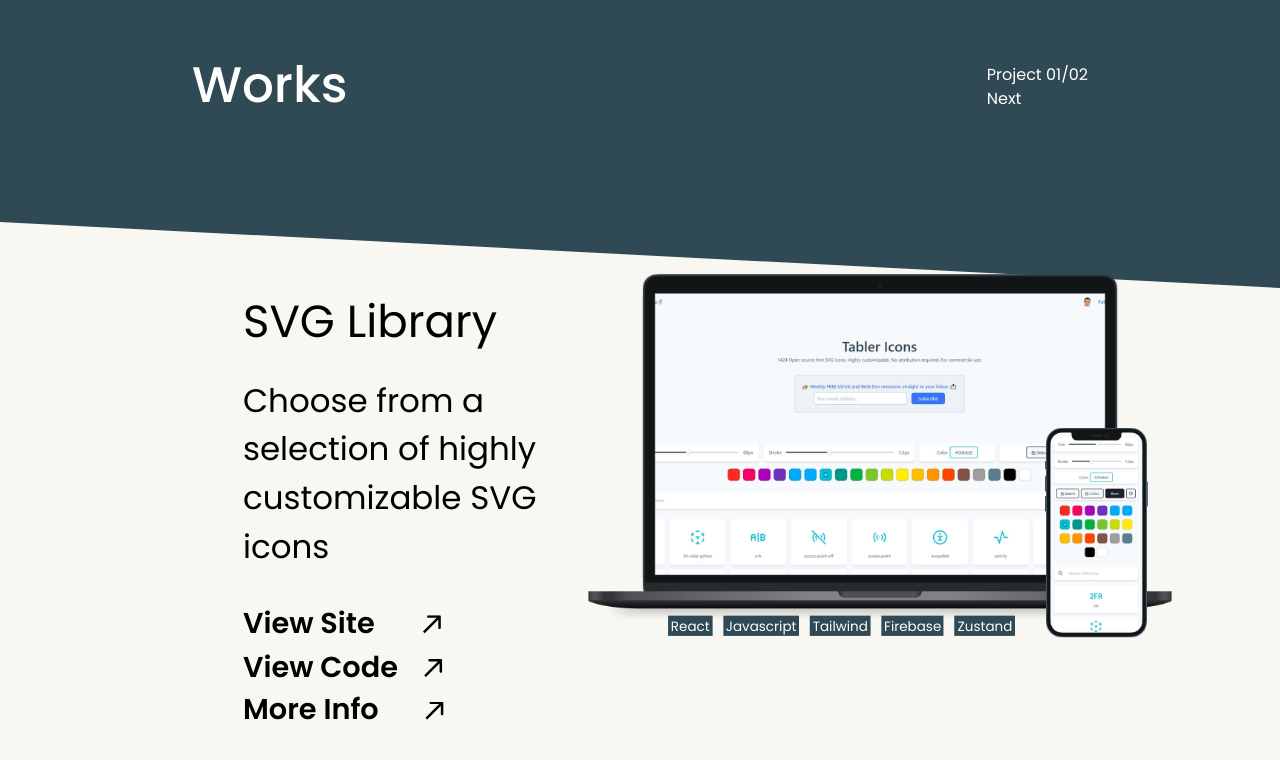
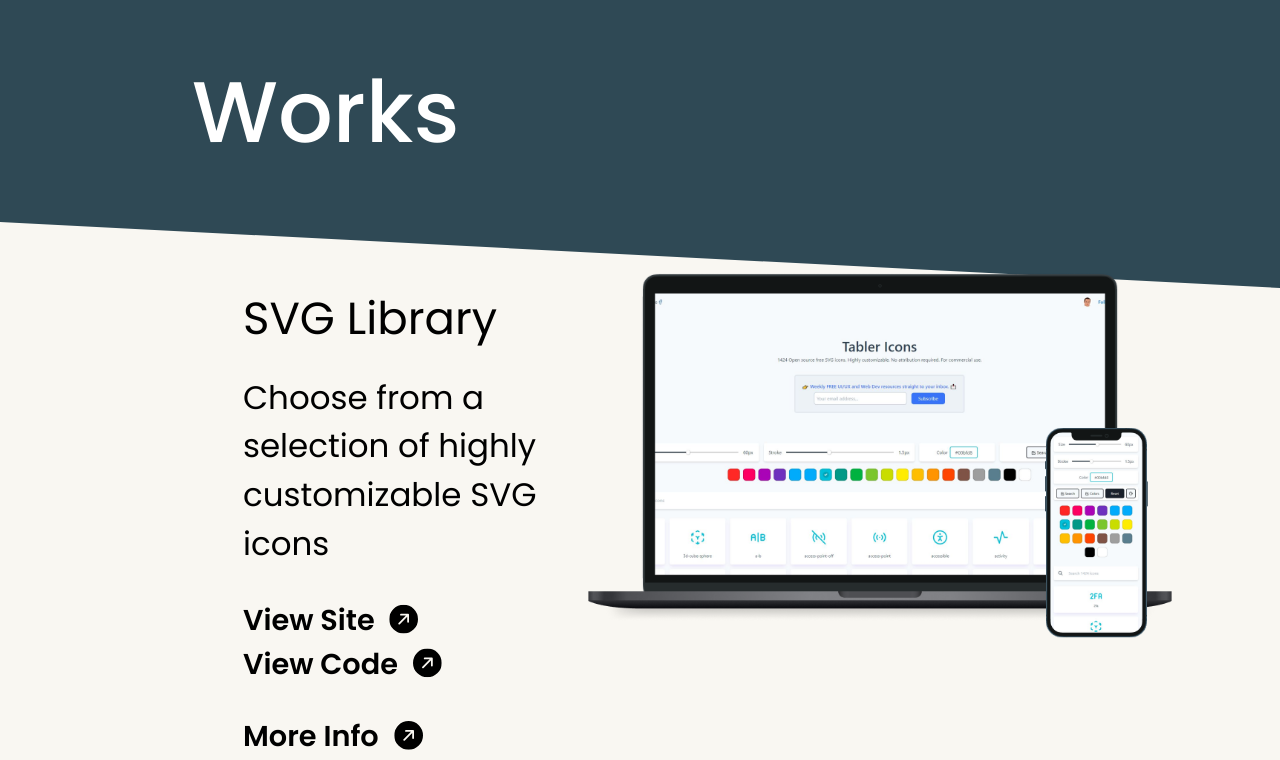
Before and after one commit to JadenFicklin/JadenFicklin, a React (Create React App) app: page / in a window 1280 px wide. Shown: the part 800-1560 px from the top of the page. Built offline with nearby package versions, Linux system fonts and the light colour scheme.

Commit message:
restructured works page

```diff
--- a/src/components/Links.js
+++ b/src/components/Links.js
@@ -1,4 +1,4 @@
-import React, { useRef } from 'react';
+import React from 'react';
 import { FiGithub, FiLinkedin, FiFacebook } from 'react-icons/fi';
 
 function Links() {
@@ -10,21 +10,21 @@
                     target="_blank"
                     rel="noreferrer"
                     className="w-[37px] height-[37px] ">
-                    <FiGithub className="w-[93%] h-[93%] grid place-self-center hover:stroke-[#0094FF]" />
+                    <FiGithub className="w-[93%] h-[93%] grid place-self-center hover:stroke-[#0094FF] relative top-0 hover:-top-2 ease-in-out duration-200" />
                 </a>
                 <a
                     href="https://www.linkedin.com/in/jaden-ficklin-b1686a21a/"
                     target="_blank"
                     rel="noreferrer"
                     className="w-[37px] height-[37px]">
-                    <FiLinkedin className="w-[90%] h-[90%] grid place-self-center hover:stroke-[#0094FF]" />
+                    <FiLinkedin className="w-[90%] h-[90%] grid place-self-center hover:stroke-[#0094FF] relative top-0 hover:-top-2 ease-in-out duration-200" />
                 </a>
                 <a
                     href="https://www.facebook.com/jaden.ficklin/"
                     target="_blank"
                     rel="noreferrer"
                     className="w-[37px] height-[37px]">
-                    <FiFacebook className="w-[90%] h-[90%] grid place-self-center hover:stroke-[#0094FF]" />
+                    <FiFacebook className="w-[90%] h-[90%] grid place-self-center hover:stroke-[#0094FF] relative top-0 hover:-top-2 ease-in-out duration-200" />
                 </a>
             </div>
             <div className=" h-[185px] w-full flex justify-center items-end ">
--- /dev/null
+++ b/src/pages/Landing/Works/Project.js
@@ -0,0 +1,56 @@
+import React from 'react';
+import { BsFillArrowUpRightCircleFill } from 'react-icons/bs';
+
+const Project = ({ project }) => (
+    <div className="z-20 grid w-full grid-cols-1 h-min md:grid-cols-2 md:w-9/12 md:mx-auto">
+        <a
+            href={project.viewSite}
+            target="_blank"
+            rel="noreferrer"
+            className="md:order-2">
+            <div
+                style={{
+                    backgroundImage: `url(${project.image})`,
+                    paddingTop: '56.25%',
+                    backgroundSize: 'cover',
+                    backgroundPosition: 'center',
+                    backgroundRepeat: 'no-repeat'
+                }}
+                className="mx-auto -mt-32 w-[90%] md:m-auto md:mt-20 md:scale-125 xl:mt-5 xl:scale-[135%] relative"></div>
+        </a>
+        <div className="w-9/12 mx-auto mt-10 xl:scale-125 xl:ml-32">
+            <h3 className="text-4xl">{project.name}</h3>
+            <p className=" text-[26px] mt-6 max-w-[300px]">{project.subtext}</p>
+            <div className="text-[23px] font-semibold flex flex-wrap mt-6">
+                <a
+                    href={project.viewSite}
+                    target="_blank"
+                    rel="noreferrer"
+                    className="w-full hover:text-[#0094FF] relative ease-in-out duration-200">
+                    View Site
+                    <span>
+                        <BsFillArrowUpRightCircleFill className="inline ml-3 -mt-1" />
+                    </span>
+                </a>
+                <a
+                    href={project.viewCode}
+                    target="_blank"
+                    rel="noreferrer"
+                    className="w-full hover:text-[#0094FF] relative ease-in-out duration-200">
+                    View Code
+                    <span>
+                        <BsFillArrowUpRightCircleFill className="inline ml-3 -mt-1" />
+                    </span>
+                </a>
+                <button className="flex self-start w-full relative group ease-in-out duration-200 hover:text-[#0094FF] mt-6">
+                    More Info
+                    <span>
+                        <BsFillArrowUpRightCircleFill className="inline ml-3 -mt-1 duration-200 group-hover:rotate-[135deg]" />
+                    </span>
+                </button>
+            </div>
+        </div>
+    </div>
+);
+
+export default Project;
--- a/src/pages/Landing/Works/index.js
+++ b/src/pages/Landing/Works/index.js
@@ -1,12 +1,10 @@
-import React, { useState } from 'react';
-
+import React from 'react';
 import banner from '../images/banner.svg';
-import arrowNe from '../images/arrow-ne.svg';
 import svgApp from '../images/svgApp.png';
 import oakandstone from '../images/oakandstone.png';
+import Project from './Project';
 
 function Works() {
-    const [projectNumber, setProjectNumber] = useState(0);
     const projects = [
         {
             image: svgApp,
@@ -40,104 +38,18 @@
             <div
                 className="w-full bg-center bg-no-repeat bg-cover h-[300px]"
                 style={{ backgroundImage: `url(${banner})` }}>
-                <div className="w-[80vw] sm:w-[70vw] ml-[10vw] sm:ml-[15vw] pt-12 text-white  flex justify-between items-end ">
-                    <h2 className=" text-[50px] font-medium">Works</h2>
-                    <div className="mb-3">
-                        <p>Project 0{projectNumber + 1}/02</p>
-                        {projectNumber === 0 && (
-                            <button onClick={() => setProjectNumber(1)}>
-                                Next
-                            </button>
-                        )}
-                        {projectNumber === 1 && (
-                            <button onClick={() => setProjectNumber(0)}>
-                                Previous
-                            </button>
-                        )}
-                    </div>
+                <div className="w-[80vw] sm:w-[70vw] ml-[10vw] sm:ml-[15vw] pt-12 text-white flex justify-between items-end ">
+                    <h2 className=" text-[50px] font-medium xl:text-[86px]">
+                        Works
+                    </h2>
                 </div>
             </div>
-            <div className="z-20 grid w-full grid-cols-1 h-min md:grid-cols-2 md:w-9/12 md:mx-auto ">
-                <a
-                    href={projects[projectNumber].viewSite}
-                    target="_blank"
-                    rel="noreferrer"
-                    className="md:order-2">
-                    <div
-                        style={{
-                            backgroundImage: `url(${projects[projectNumber].image})`,
-                            paddingTop: '56.25%', // Use the aspect ratio of your image (9/16 = 0.5625 * 100 = 56.25% for a 16:9 aspect ratio)
-                            backgroundSize: 'cover',
-                            backgroundPosition: 'center',
-                            backgroundRepeat: 'no-repeat'
-                        }}
-                        className="mx-auto -mt-32 w-[90%] md:m-auto md:mt-20 md:scale-125 xl:mt-5 xl:scale-[135%] relative">
-                        <div className="absolute w-8/12 ml-2 h-min -bottom-6 xs:-bottom-1 xs:w-10/12 -left-8 flex md:-bottom-6 lg:-bottom-0 lg:-left-12 text-[10px] flex-wrap justify-end">
-                            {projects[projectNumber].languagesUsed.map(
-                                (item) => {
-                                    return (
-                                        <p className="bg-[#2F4955] mx-[1px] my-[1px] px-[2px] text-white lg:mx-1">
-                                            {item}
-                                        </p>
-                                    );
-                                }
-                            )}
-                        </div>
-                    </div>
-                </a>
-                <div className="w-9/12 mx-auto mt-10 xl:scale-125 xl:ml-32">
-                    {projects.map(
-                        (item, index) =>
-                            index === projectNumber && (
-                                <>
-                                    <h3 className="text-4xl">{item.name}</h3>
-                                    <p className=" text-[26px] mt-6 max-w-[300px]">
-                                        {item.subtext}
-                                    </p>
-                                    <div className="text-[23px] font-semibold flex flex-wrap mt-6">
-                                        <a
-                                            href={item.viewSite}
-                                            target="_blank"
-                                            rel="noreferrer"
-                                            className="w-full">
-                                            View Site{' '}
-                                            <span>
-                                                <img
-                                                    src={arrowNe}
-                                                    alt="go to project"
-                                                    className="inline ml-8"
-                                                />
-                                            </span>
-                                        </a>
-                                        <a
-                                            href={item.viewCode}
-                                            target="_blank"
-                                            rel="noreferrer"
-                                            className="w-full">
-                                            View Code
-                                            <span>
-                                                <img
-                                                    src={arrowNe}
-                                                    alt="go to project"
-                                                    className="inline ml-5"
-                                                />
-                                            </span>
-                                        </a>
-                                        <button className="flex self-start w-full ">
-                                            More Info
-                                            <span>
-                                                <img
-                                                    src={arrowNe}
-                                                    alt="go to project"
-                                                    className="inline ml-9"
-                                                />
-                                            </span>
-                                        </button>
-                                    </div>
-                                </>
-                            )
-                    )}
-                </div>
+            {/* section one */}
+            <Project project={projects[0]} />
+
+            {/* section two */}
+            <div className="mt-96">
+                <Project project={projects[1]} />
             </div>
         </div>
     );
```
